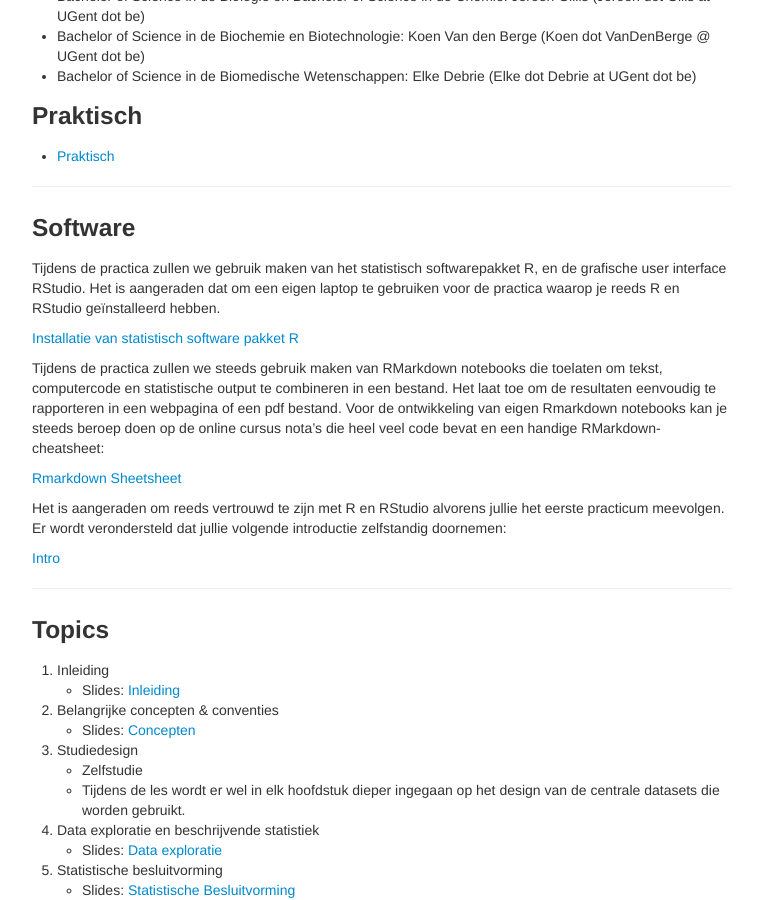
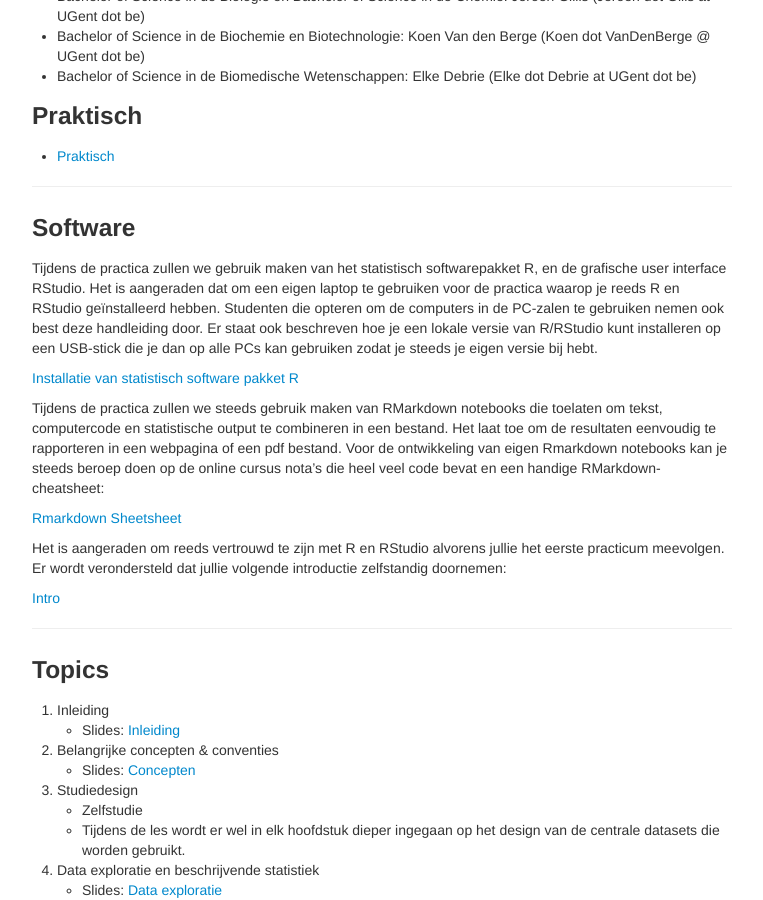
Before and after one commit to adder/statistiekBasisCursus, a Jekyll site: the page built from index.md, in a window 1280 px wide and 900 px high, scrolled down 1439 px. Shown: the whole window, without its empty margins (258-1021 px from the left). Built offline with Jekyll 4.4.1, drawn with Linux system fonts in a browser that asks for light colours.

Commit message:
update index R-portable

```diff
--- a/index.md
+++ b/index.md
@@ -44,6 +44,7 @@ Er wordt verwacht dat u de cursus grondig studeert ter voorbereiding van het exa
 
 Tijdens de practica zullen we gebruik maken van het statistisch softwarepakket R, en de grafische user interface RStudio.
 Het is aangeraden dat om een eigen laptop te gebruiken voor de practica waarop je reeds R en RStudio geïnstalleerd hebben.
+Studenten die opteren om de computers in de PC-zalen te gebruiken nemen ook best deze handleiding door. Er staat ook beschreven hoe je een lokale versie van R/RStudio kunt installeren op een USB-stick die je dan op alle PCs kan gebruiken zodat je steeds je eigen versie bij hebt.
 
 [Installatie van statistisch software pakket R](pages/software/RStudio_installeren.html)
 
```
Also changed, not shown: 1 other file.
